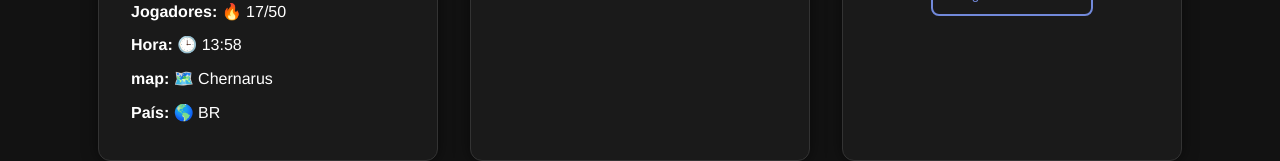
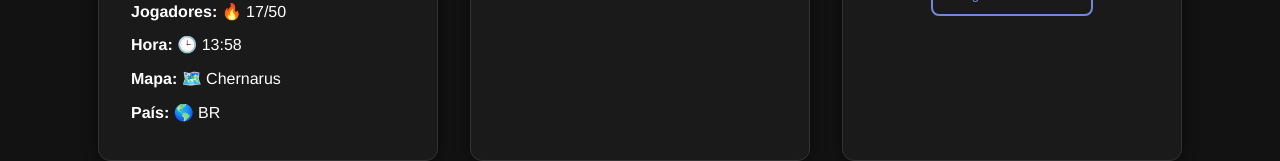
Before and after one commit to LuizCorrea-Dev/nexusz, a Next.js app: page / in a window 1280 px wide. Shown: the part 576-737 px from the top of the page. Built offline with nearby package versions, Linux system fonts and the light colour scheme; no server answers.

Commit message:
Fix: Atualizar exibição do mapa para mostrar valor padrão caso não esteja disponível

```diff
--- a/src/components/CardContent.js
+++ b/src/components/CardContent.js
@@ -80,7 +80,8 @@ export default function CardContent() {
               <strong>Hora:</strong> 🕒 {currentData.time}
             </li>
             <li>
-              <strong>map:</strong> 🗺️ {currentData.map}
+              <strong>Mapa:</strong> 🗺️{" "}
+              {currentData.map ? currentData.map : "Chernarus"}
             </li>
             <li>
               <strong>País:</strong> 🌎 {currentData.country}
```
